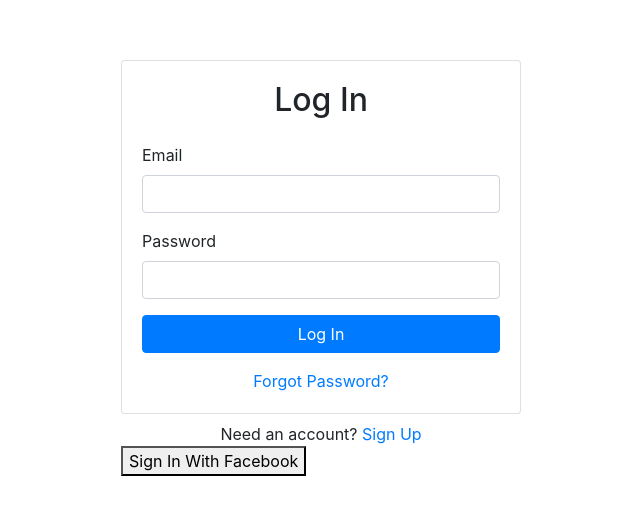
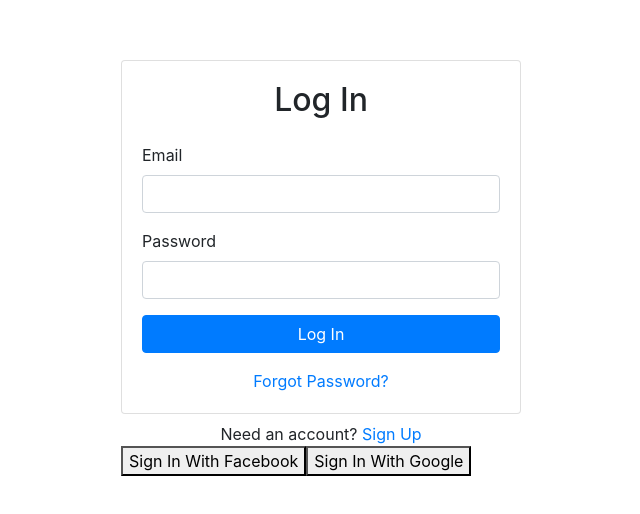
Before and after one commit to Abdessamadbda/CloudSafe, a React (Create React App) app: page /login in a window 1280 px wide. Shown: the part 132-646 px from the top of the page, without its empty margins (319-959 px from the left). Built offline with nearby package versions, Linux system fonts and the light colour scheme; no server answers.

Commit message:
fixing oauth2 issues

```diff
--- a/src/components/authentication/Login.js
+++ b/src/components/authentication/Login.js
@@ -3,8 +3,8 @@ import { Form, Button, Card, Alert } from "react-bootstrap"
 import { useAuth } from "../../contexts/AuthContext"
 import { Link, useHistory } from "react-router-dom"
 import CenteredContainer from "./CenteredContainer"
-import { signInWithPopup } from "firebase/auth"
-import {auth,auth1,facebookProvider} from "../../firebase"
+import { signInWithPopup,browserPopupRedirectResolver } from "firebase/auth"
+import {auth1,facebookProvider,provider} from "../../firebase"
 export default function Login() {
   const emailRef = useRef()
   const passwordRef = useRef()
@@ -14,10 +14,19 @@ export default function Login() {
   const history = useHistory( )
 
    async function handleFacebookLogin() {
-    signInWithPopup(auth1, facebookProvider).then((result) => {
+    signInWithPopup(auth1, facebookProvider,browserPopupRedirectResolver).then((result) => {
       setError("");
       setLoading(true);
-      login(result.user.email, result.user.password);
+      history.push("/");
+    }).catch((error) => {
+        setError("Failed to log in");
+      });
+  }
+
+  async function handleGoogleLogin() {
+    signInWithPopup(auth1, provider,browserPopupRedirectResolver).then((result) => {
+      setError("");
+      setLoading(true);
       history.push("/");
     }).catch((error) => {
         setError("Failed to log in");
@@ -69,6 +78,10 @@ export default function Login() {
         Sign In With Facebook
 
       </button>
+      <button className="" onClick={handleGoogleLogin}>
+        Sign In With Google
+
+      </button>
     </CenteredContainer>
   )
 }
```
